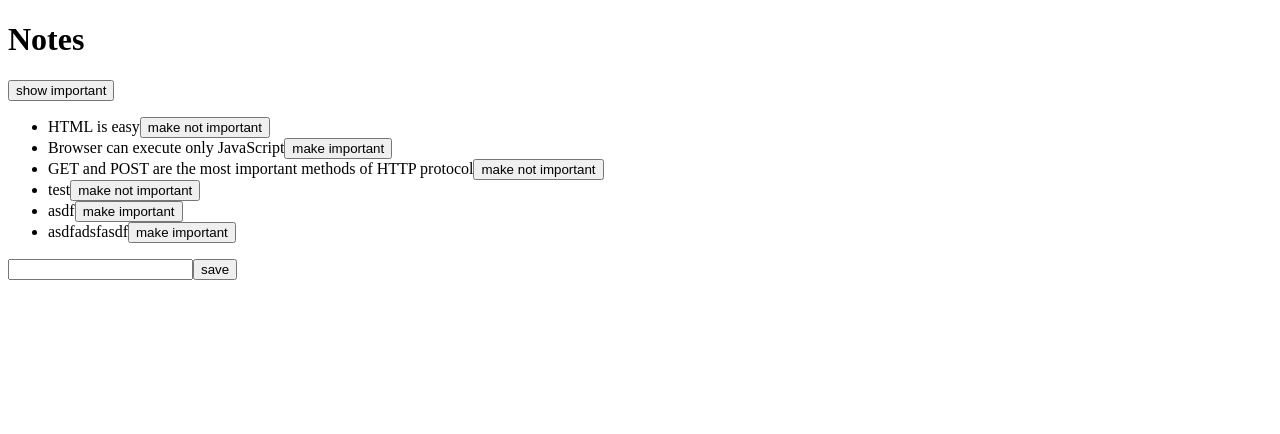
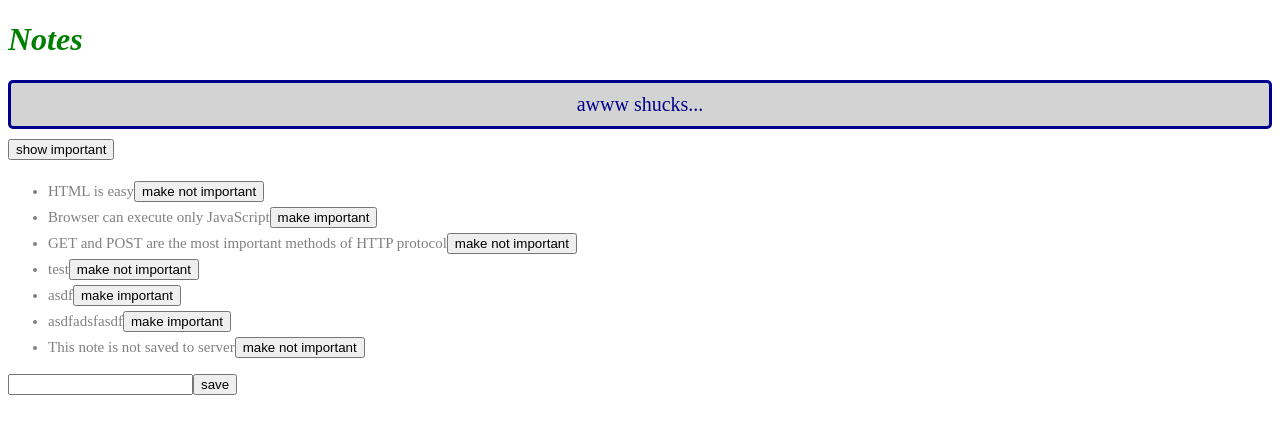
Before and after one commit to Hakizu/part1, a React (Create React App) app: page / in a window 1280 px wide. Shown: the top 434 px of the page. Built offline with nearby package versions, Linux system fonts and the light colour scheme; data requests are answered from the project's data file.

Commit message:
Completed follow along Part 2

```diff
--- a/src/App.js
+++ b/src/App.js
@@ -1,11 +1,13 @@
 import React,{useState, useEffect} from 'react'
 import Note from './Components/Note'
 import notesServices from './services/notes'
+import Notification from './Components/Notification'
 
 const App = (props) => {
     const [notes, setNotes] = useState([])
     const [newNote, setNewNote] = useState("")
     const [showAll, setShowAll] = useState(true)
+    const [errorMessage, setErrorMessage] = useState('awww shucks...')
 
     useEffect (() => {
         notesServices
@@ -41,14 +43,16 @@
                 setNotes(notes.map(note => note.id !== id ? note : response))
             })
             .catch(error => {
-                alert(
-                `the note '${note.content}' was already deleted from server`
+                setErrorMessage(
+                `the note '${note.content}' was already
+                deleted from server`
             )
+            setTimeout(() => {
+                setErrorMessage(null)
+            }, 10000)
             setNotes(notes.filter(n => n.id !== id))
             })
     }
-
-
     const handleNoteChange = (event) => {
         setNewNote(event.target.value)
     }
@@ -60,6 +64,7 @@
     return (
       <div>
         <h1>Notes</h1>
+        <Notification message={errorMessage}/>
         <div>
             <button onClick={() => setShowAll(!showAll)}>
                 show{showAll ? ' important' : ' all'}
--- a/src/Components/Note.js
+++ b/src/Components/Note.js
@@ -5,7 +5,7 @@
   ? "make not important" : "make important"
 
     return(
-      <li>
+      <li className='note'>
         {note.content}
         <button onClick={toggleImportance}>{label}</button>
       </li>
--- /dev/null
+++ b/src/Components/Notification.js
@@ -0,0 +1,14 @@
+import React from 'react'
+
+const Notification = ({message}) => {
+    if (message === null) {
+        return null
+    }
+
+    return (
+        <div className='error'>
+            {message}
+        </div>
+    )
+}
+export default Notification
--- a/src/index.css
+++ b/src/index.css
@@ -1,13 +1,24 @@
-body {
-  margin: 0;
-  font-family: -apple-system, BlinkMacSystemFont, 'Segoe UI', 'Roboto', 'Oxygen',
-    'Ubuntu', 'Cantarell', 'Fira Sans', 'Droid Sans', 'Helvetica Neue',
-    sans-serif;
-  -webkit-font-smoothing: antialiased;
-  -moz-osx-font-smoothing: grayscale;
+h1 {
+  color:green;
+  font-style: italic;
 }
-
-code {
-  font-family: source-code-pro, Menlo, Monaco, Consolas, 'Courier New',
-    monospace;
+li {
+  color: grey;
+  padding-top: 3px;
+  font-size:  15px;
 }
+.note {
+  color: grey;
+  padding-top: 5px;
+  font-size: 15px;
+}
+.error {
+  color: darkblue;
+  background: lightgrey;
+  font-size: 20px;
+  border-style: solid;
+  border-radius: 5px;
+  padding: 10px;
+  margin-bottom: 10px;
+  text-align: center;
+}
--- a/src/index.js
+++ b/src/index.js
@@ -1,5 +1,6 @@
 import React from 'react'
 import ReactDOM from 'react-dom'
 import App from "./App"
+import './index.css'
 
 ReactDOM.render(<App />, document.getElementById("root"))
--- a/src/services/notes.js
+++ b/src/services/notes.js
@@ -3,7 +3,14 @@
 const baseUrl = "http://localhost:3001/notes"
 const getAll = () =>{
     const request = axios.get(baseUrl)
-    return request.then(response => response.data)
+    const nonExisting = {
+        id: 10000,
+        content: 'This note is not saved to server',
+        date: '2019-05-30T17:30:31.098Z',
+        important: true,
+    }
+    return request.then(response => response.data.concat(nonExisting))
+    //return request.then(response => response.data)
 }
 
 const create = newObject => {
```
